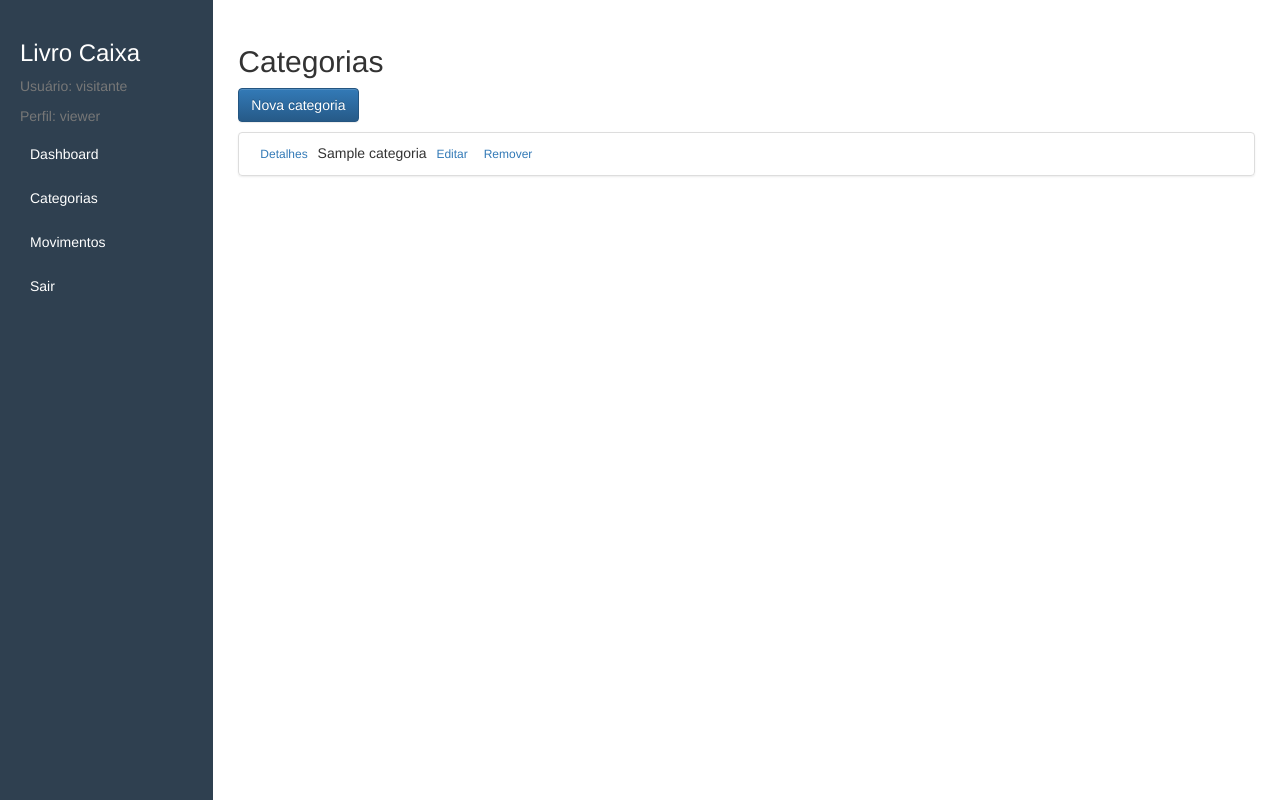
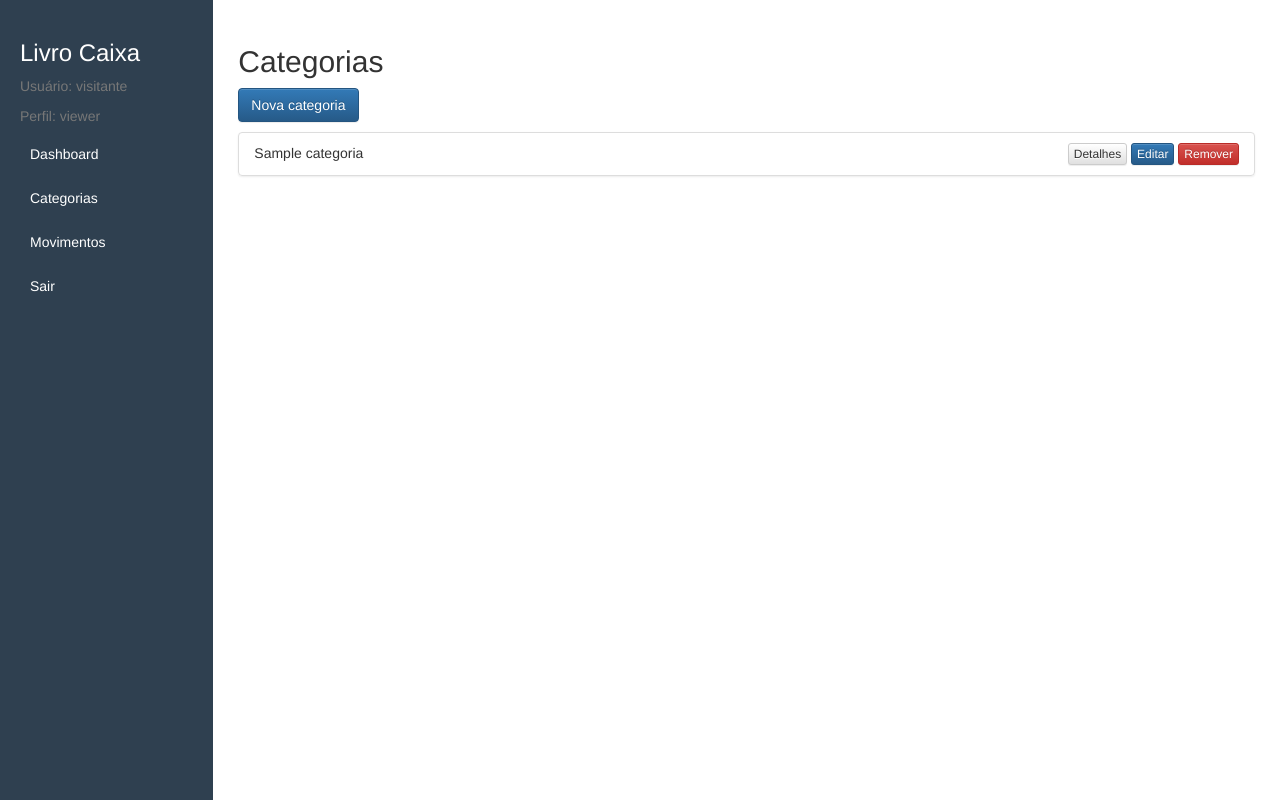
Before and after one commit to alexandrellemes/livro-caixa, a PHP site: template app/Views/categorias/index.php in a window 1280 px wide. Run offline with PHP 8.4, Linux system fonts and the light colour scheme; the template is opened without the code that fills it: most values are stand-ins (such as "Sample title", 1, 10 or a date in 2020).

Commit message:
Corrige valores monetários dos movimentos e padroniza botões das listagens
- Formulário de movimentos usa máscara pt-BR (R$ 1.000,00); antes a máscara
  padrão enviava "1,000.00" e o valor era gravado como 1.
- normalizarValor aceita formatos brasileiro e americano.
- Listagem e detalhes de movimentos exibem o valor formatado em reais.
- Botões Detalhes/Editar/Remover nas listagens de movimentos, categorias
  e logs (troca de classes do Bootstrap 4 por equivalentes do Bootstrap 3).
- Corrige caminho do header.php na view do dashboard.

Co-Authored-By: Claude Opus 5.5 <noreply@anthropic.com>

```diff
--- a/app/Views/categorias/index.php
+++ b/app/Views/categorias/index.php
@@ -15,15 +15,13 @@ $success = Session::getFlash('success');
         <p><a href="/categorias/novo" class="btn btn-primary">Nova categoria</a></p>
         <ul class="list-group">
             <?php foreach ($data['categorias'] as $categoria): ?>
-                <li class="list-group-item d-flex justify-content-between align-items-center">
-                    <span>
-                        <a href="/categorias/detalhes/<?= (int) $categoria['id'] ?>" class="btn btn-link btn-xs">Detalhes</a>
-                        <?= htmlspecialchars($categoria['nome']) ?>
+                <li class="list-group-item clearfix">
+                    <span class="pull-right">
+                        <a href="/categorias/detalhes/<?= (int) $categoria['id'] ?>" class="btn btn-default btn-xs">Detalhes</a>
+                        <a href="/categorias/editar/<?= (int) $categoria['id'] ?>" class="btn btn-primary btn-xs">Editar</a>
+                        <a href="/categorias/remover/<?= (int) $categoria['id'] ?>" class="btn btn-danger btn-xs" onclick="return confirm('Deseja remover esta categoria?')">Remover</a>
                     </span>
-                    <span>
-                        <a href="/categorias/editar/<?= (int) $categoria['id'] ?>" class="btn btn-link btn-xs">Editar</a>
-                        <a href="/categorias/remover/<?= (int) $categoria['id'] ?>" class="btn btn-link btn-xs text-danger" onclick="return confirm('Deseja remover esta categoria?')">Remover</a>
-                    </span>
+                    <?= htmlspecialchars((string) $categoria['nome']) ?>
                 </li>
             <?php endforeach; ?>
         </ul>
--- a/app/Views/index.php
+++ b/app/Views/index.php
@@ -2,7 +2,7 @@
 
 use App\Support\Session;
 
-require_once __DIR__ . '/../partials/header.php';
+require_once __DIR__ . '/partials/header.php';
 
 ?>
     <div class="form-group row">
--- a/app/Views/logs/index.php
+++ b/app/Views/logs/index.php
@@ -116,7 +116,7 @@ $linkPagina = static function (int $pagina) use ($f): string {
                         <td><?= $e($log['mensagem']) ?></td>
                         <td><?= $e($log['usuario'] ?? '—') ?></td>
                         <td><?= $e($log['ip'] ?? '') ?></td>
-                        <td><a href="/logs/detalhes/<?= (int) $log['id'] ?>" class="btn btn-link btn-xs">Detalhes</a></td>
+                        <td><a href="/logs/detalhes/<?= (int) $log['id'] ?>" class="btn btn-default btn-xs">Detalhes</a></td>
                     </tr>
                 <?php endforeach; ?>
                 </tbody>
--- a/app/Views/movimentos/form.php
+++ b/app/Views/movimentos/form.php
@@ -40,7 +40,7 @@ $success = Session::getFlash('success');
             </div>
             <div class="form-group">
                 <label for="valor">Valor</label>
-                <input type="text" id="valor" name="valor" class="form-control" value="<?= isset($data['movimento']) ? htmlspecialchars((string) $data['movimento']['valor']) : '' ?>" />
+                <input type="text" id="valor" name="valor" class="form-control" data-symbol="R$ " data-thousands="." data-decimal="," value="<?= isset($data['movimento']) ? htmlspecialchars(number_format((float) $data['movimento']['valor'], 2, ',', '.')) : '' ?>" />
             </div>
             <button type="submit" class="btn btn-primary">Salvar</button>
             <a href="/movimentos/listar" class="btn btn-default">Voltar</a>
--- a/app/Views/movimentos/show.php
+++ b/app/Views/movimentos/show.php
@@ -17,7 +17,7 @@ require_once __DIR__ . '/../partials/header.php';
                     <p><strong>Data:</strong> <?= htmlspecialchars((string) $data['movimento']['dia'] . '/' . $data['movimento']['mes'] . '/' . $data['movimento']['ano']) ?></p>
                     <p><strong>Tipo:</strong> <?= (int) $data['movimento']['tipo'] === 1 ? 'Receita' : 'Despesa' ?></p>
                     <p><strong>Categoria:</strong> <?= htmlspecialchars((string) ($data['movimento']['categoria_id'] ?? '')) ?></p>
-                    <p><strong>Valor:</strong> R$ <?= htmlspecialchars((string) $data['movimento']['valor']) ?></p>
+                    <p><strong>Valor:</strong> <?= formata_dinheiro((float) $data['movimento']['valor']) ?></p>
                     <a href="/movimentos/editar/<?= (int) $data['movimento']['id'] ?>" class="btn btn-primary">Editar</a>
                     <a href="/movimentos/listar" class="btn btn-default">Voltar</a>
                 </div>
```
Also changed, not shown: app/Services/LivroCaixaService.php (+24 -1 lines), app/Views/movimentos/index.php (+9 -10 lines).
